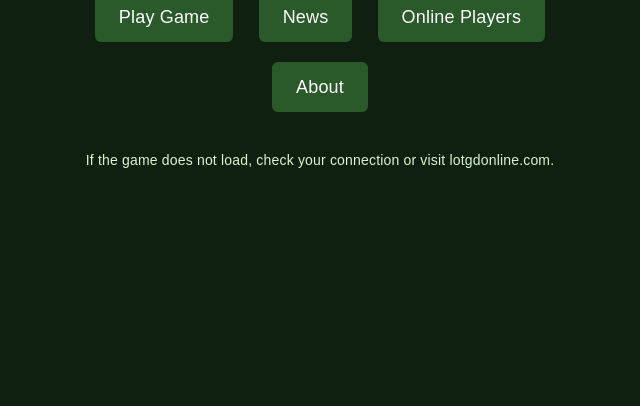
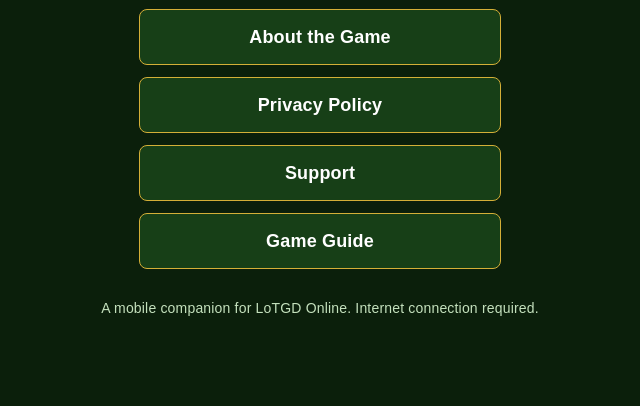
Before and after one commit to frankie-rogers/lotgd-mobile, a website built with Vite: page index.html in a window 1280 px wide. Shown: the part 394-800 px from the top of the page, without its empty margins (320-960 px from the left). Built offline with nearby package versions, Linux system fonts and the light colour scheme.

Commit message:
Add app support and policy navigation

```diff
--- a/index.html
+++ b/index.html
@@ -5,45 +5,29 @@
 <meta name="viewport" content="width=device-width, initial-scale=1">
 <title>LoTGD Online</title>
 <style>
-body{
-    margin:0;
-    background:#102010;
-    color:#d8f5d0;
-    font-family:Arial,Helvetica,sans-serif;
-    display:flex;
-    align-items:center;
-    justify-content:center;
-    height:100vh;
-}
-.card{
-    text-align:center;
-    max-width:500px;
-    padding:30px;
-}
-.button{
-    display:inline-block;
-    margin:10px;
-    padding:12px 24px;
-    background:#2a5a2a;
-    color:white;
-    text-decoration:none;
-    border-radius:6px;
-}
+body{margin:0;background:#0b1f0b;color:#d8f5d0;font-family:Arial,Helvetica,sans-serif;min-height:100vh}
+.card{max-width:620px;margin:0 auto;padding:34px 22px;text-align:center}
+h1{color:#f2e3a3;margin-bottom:4px}
+.subtitle{color:#d4af37;margin-bottom:24px}
+.button{display:block;margin:12px auto;padding:14px 20px;max-width:320px;background:#2a5a2a;color:white;text-decoration:none;border-radius:8px;font-weight:bold}
+.secondary{background:#173f17;border:1px solid #d4af37}
+.small{font-size:14px;opacity:.9;margin-top:26px}
 </style>
 </head>
 <body>
 <div class="card">
-    <h1>Legend of the Green Dragon</h1>
-    <p>LoTGD Online</p>
+  <h1>Legend of the Green Dragon</h1>
+  <div class="subtitle">LoTGD Online</div>
 
-    <a class="button" href="https://lotgdonline.com">Play Game</a>
-    <a class="button" href="https://lotgdonline.com/motd.php">News</a>
-    <a class="button" href="https://lotgdonline.com/list.php">Online Players</a>
-    <a class="button" href="https://lotgdonline.com/about.php">About</a>
+  <a class="button" href="https://lotgdonline.com">Play Game</a>
+  <a class="button secondary" href="https://lotgdonline.com/motd.php">News</a>
+  <a class="button secondary" href="https://lotgdonline.com/list.php">Online Players</a>
+  <a class="button secondary" href="https://lotgdonline.com/about.php">About the Game</a>
+  <a class="button secondary" href="https://lotgdonline.com/privacy.html">Privacy Policy</a>
+  <a class="button secondary" href="https://lotgdonline.com/support.html">Support</a>
+  <a class="button secondary" href="https://lotgdonline.com/guide.html">Game Guide</a>
 
-    <p style="margin-top:25px;font-size:14px;">
-        If the game does not load, check your connection or visit lotgdonline.com.
-    </p>
+  <p class="small">A mobile companion for LoTGD Online. Internet connection required.</p>
 </div>
 </body>
 </html>
```
